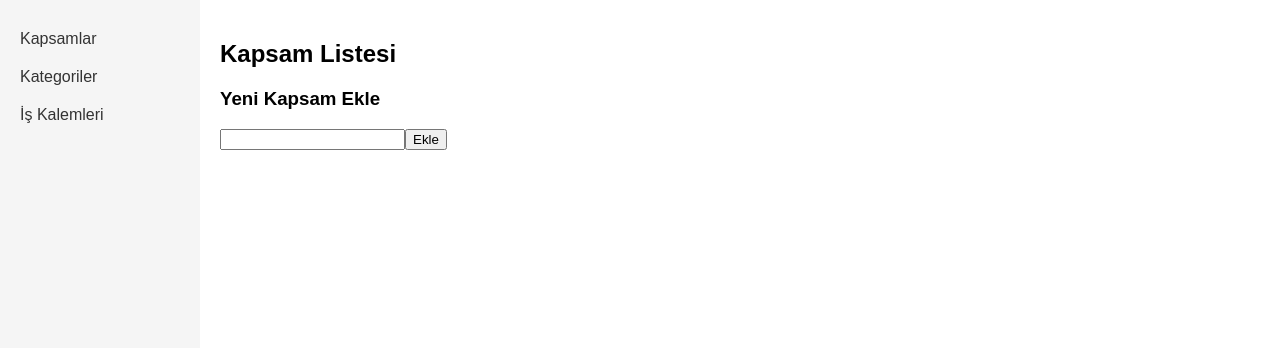
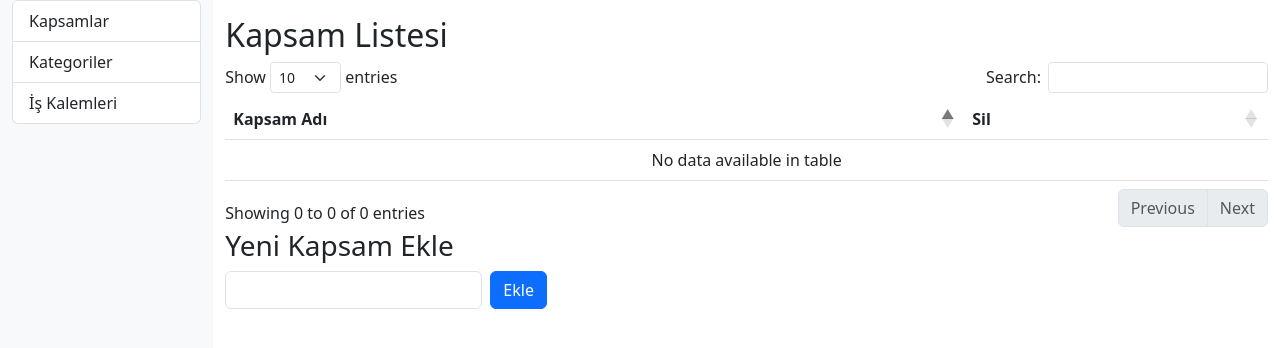
Before and after one commit to ahmetgon/teklif, a PHP site: page / in a window 1280 px wide. Shown: the top 348 px of the page. Run offline with PHP 8.4, Linux system fonts and the light colour scheme; data that the repository does not hold is empty; some libraries are stand-ins or nearby versions.

Commit message:
Add Bootstrap and DataTables integration

```diff
--- /dev/null
+++ b/footer.php
@@ -0,0 +1,12 @@
+</div>
+<script src="https://code.jquery.com/jquery-3.7.0.min.js"></script>
+<script src="https://cdn.jsdelivr.net/npm/bootstrap@5.3.0/dist/js/bootstrap.bundle.min.js"></script>
+<script src="https://cdn.datatables.net/1.13.4/js/jquery.dataTables.min.js"></script>
+<script src="https://cdn.datatables.net/1.13.4/js/dataTables.bootstrap5.min.js"></script>
+<script>
+$(function(){
+    $('.datatable').DataTable();
+});
+</script>
+</body>
+</html>
--- /dev/null
+++ b/header.php
@@ -0,0 +1,11 @@
+<?php if (!isset($title)) { $title = 'Teklif Yönetimi'; } ?>
+<!DOCTYPE html>
+<html lang="tr">
+<head>
+    <meta charset="UTF-8">
+    <title><?= htmlspecialchars($title) ?></title>
+    <link href="https://cdn.jsdelivr.net/npm/bootstrap@5.3.0/dist/css/bootstrap.min.css" rel="stylesheet">
+    <link href="https://cdn.datatables.net/1.13.4/css/dataTables.bootstrap5.min.css" rel="stylesheet">
+</head>
+<body>
+<div class="container-fluid">
--- a/index.php
+++ b/index.php
@@ -1,57 +1,26 @@
-<?php include 'db.php'; ?>
-<!DOCTYPE html>
-<html>
-<head>
-  <meta charset="UTF-8">
-  <title>Teklif Yönetimi</title>
-  <style>
-    body {
-      margin: 0;
-      font-family: Arial, sans-serif;
-    }
-    .sidebar {
-      width: 200px;
-      height: 100vh;
-      background-color: #f5f5f5;
-      padding-top: 20px;
-      position: fixed;
-    }
-    .sidebar a {
-      display: block;
-      padding: 10px 20px;
-      color: #333;
-      text-decoration: none;
-    }
-    .sidebar a:hover {
-      background-color: #ddd;
-    }
-    .content {
-      margin-left: 200px;
-      padding: 20px;
-    }
-  </style>
-</head>
-<body>
-  <div class="sidebar">
-    <a href="?page=kapsamlar">Kapsamlar</a>
-    <a href="?page=kategoriler">Kategoriler</a>
-    <a href="?page=is_kalemleri">İş Kalemleri</a>
+<?php
+include 'db.php';
+$title = 'Teklif Yönetimi';
+include 'header.php';
+?>
+<div class="row">
+    <div class="col-md-2 bg-light min-vh-100">
+        <?php include 'sidebar.php'; ?>
     </div>
-
-  <div class="content">
+    <div class="col-md-10 pt-3">
         <?php
         if (isset($_GET['page'])) {
             $page = $_GET['page'];
-      $allowed = ['kapsamlar', 'kategoriler', 'is_kalemleri', 'kapsam_olustur']; // güvenlik için filtreleme
+            $allowed = ['kapsamlar', 'kategoriler', 'is_kalemleri', 'kapsam_olustur'];
             if (in_array($page, $allowed)) {
                 include $page . '.php';
             } else {
-        echo "<p>Geçersiz sayfa.</p>";
+                echo '<p>Geçersiz sayfa.</p>';
             }
         } else {
-      include 'kapsamlar.php'; // varsayılan sayfa
+            include 'kapsamlar.php';
         }
         ?>
     </div>
-</body>
-</html>
+</div>
+<?php include 'footer.php'; ?>
--- a/kapsamlar.php
+++ b/kapsamlar.php
@@ -1,31 +1,43 @@
 <?php
-// kapsamlar.php - tek dosyada kapsam listeleme, ekleme, silme işlemleri
-include "db.php";
-if ($_SERVER["REQUEST_METHOD"] === "POST") {
-    if (isset($_POST["kapsam_adi"])) {
-        $stmt = $pdo->prepare("INSERT INTO scopes (name) VALUES (?)");
-        $stmt->execute([$_POST["kapsam_adi"]]);
+// kapsamlar.php - kapsam listeleme, ekleme, silme
+include 'db.php';
+if ($_SERVER['REQUEST_METHOD'] === 'POST') {
+    if (isset($_POST['kapsam_adi'])) {
+        $stmt = $pdo->prepare('INSERT INTO scopes (name) VALUES (?)');
+        $stmt->execute([$_POST['kapsam_adi']]);
     }
-    if (isset($_POST["sil_id"])) {
-        $stmt = $pdo->prepare("DELETE FROM scopes WHERE id = ?");
-        $stmt->execute([$_POST["sil_id"]]);
+    if (isset($_POST['sil_id'])) {
+        $stmt = $pdo->prepare('DELETE FROM scopes WHERE id = ?');
+        $stmt->execute([$_POST['sil_id']]);
     }
 }
-$kapsamlar = $pdo->query("SELECT * FROM scopes")->fetchAll();
+$kapsamlar = $pdo->query('SELECT * FROM scopes')->fetchAll();
 ?>
-<!DOCTYPE html>
-<html>
-<head><title>Kapsamlar</title></head>
-<body>
 <h2>Kapsam Listesi</h2>
-<ul>
-<?php foreach ($kapsamlar as $kapsam): ?>
-<li><?= htmlspecialchars($kapsam['name']) ?>
-<form method="post" style="display:inline;"><input type="hidden" name="sil_id" value="<?= $kapsam['id'] ?>"><button>Sil</button></form>
-</li>
-<?php endforeach; ?>
-</ul>
+<table class="table datatable" id="kapsamlar-table">
+    <thead>
+        <tr><th>Kapsam Adı</th><th>Sil</th></tr>
+    </thead>
+    <tbody>
+    <?php foreach ($kapsamlar as $kapsam): ?>
+        <tr>
+            <td><?= htmlspecialchars($kapsam['name']) ?></td>
+            <td>
+                <form method="post" onsubmit="return confirm('Silinsin mi?');" class="d-inline">
+                    <input type="hidden" name="sil_id" value="<?= $kapsam['id'] ?>">
+                    <button class="btn btn-sm btn-danger">Sil</button>
+                </form>
+            </td>
+        </tr>
+    <?php endforeach; ?>
+    </tbody>
+</table>
 <h3>Yeni Kapsam Ekle</h3>
-<form method="post"><input name="kapsam_adi"><button>Ekle</button></form>
-</body>
-</html>
+<form method="post" class="row g-2 mb-3">
+    <div class="col-auto">
+        <input class="form-control" name="kapsam_adi" required>
+    </div>
+    <div class="col-auto">
+        <button class="btn btn-primary">Ekle</button>
+    </div>
+</form>
--- a/sidebar.php
+++ b/sidebar.php
@@ -1,9 +1,6 @@
 <!-- sidebar.php -->
-<div style="margin-bottom: 20px;">
-    <strong>Menü</strong><br>
-    <ul>
-        <li><a href="index.php">Kapsamlar</a></li>
-        <li><a href="kategoriler.php">Kategoriler</a></li>
-        <li><a href="is_kalemleri.php">İş Kalemleri</a></li>
-    </ul>
+<div class="list-group mb-3">
+    <a class="list-group-item list-group-item-action" href="index.php?page=kapsamlar">Kapsamlar</a>
+    <a class="list-group-item list-group-item-action" href="index.php?page=kategoriler">Kategoriler</a>
+    <a class="list-group-item list-group-item-action" href="index.php?page=is_kalemleri">İş Kalemleri</a>
 </div>
```
Also changed, not shown: is_kalemleri.php (+49 -28 lines), kapsam_olustur.php (+33 -37 lines), kategoriler.php (+36 -24 lines). Lines whose indentation alone changed are shown as unchanged.
